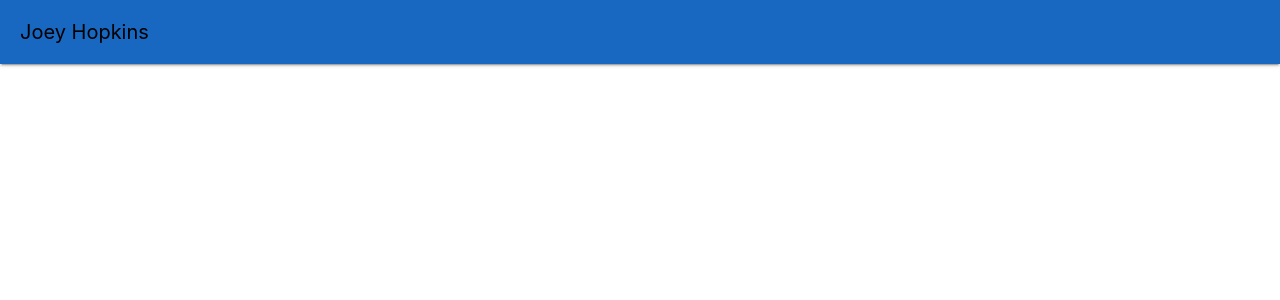
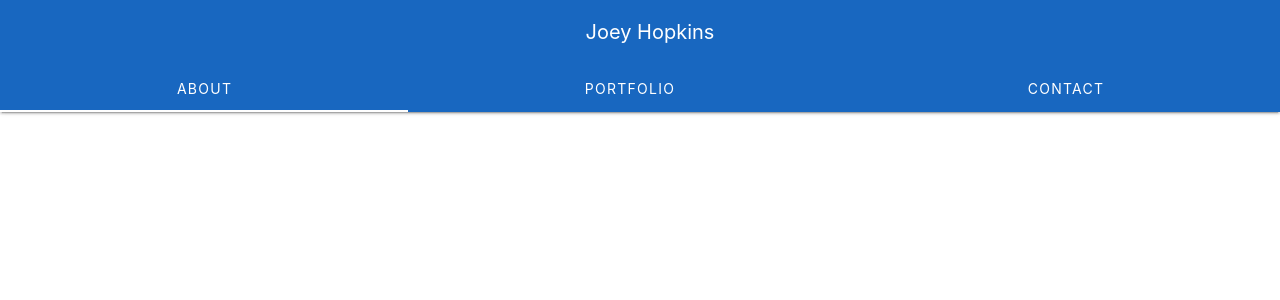
Before and after one commit to JoeyHopkins/MySite, a Vue app in the folder frontend/: page / in a window 1280 px wide. Shown: the top 300 px of the page. Built offline with nearby package versions, Linux system fonts and the light colour scheme.

Commit message:
Did a basic setup of a nav bar for the site

```diff
--- a/frontend/src/layouts/Default.vue
+++ b/frontend/src/layouts/Default.vue
@@ -2,11 +2,42 @@
   <v-app>
     <v-app-bar :elevation="2" color="primary">
       <v-app-bar-title color="black--text" class="title">Joey Hopkins</v-app-bar-title>
+      <template v-slot:extension>
+        <v-tabs
+        v-model="tab"
+        bg-color="transparent"
+        color="basil"
+        grow
+      >
+        <v-tab
+          v-for="item in items"
+          :key="item"
+          :value="item"
+        >
+          {{ item }}
+        </v-tab>
+      </v-tabs>
+      </template>
+
     </v-app-bar>
   </v-app>
 </template>
+<script>
+  export default {
+    data () {
+      return {
+        tab: null,
+        items: [
+          'About', 'Portfolio', 'Contact',
+        ],
+        text: 'Lorem ipsum dolor sit amet, consectetur adipiscing elit, sed do eiusmod tempor incididunt ut labore et dolore magna aliqua. Ut enim ad minim veniam, quis nostrud exercitation ullamco laboris nisi ut aliquip ex ea commodo consequat.',
+      }
+    },
+  }
+</script>
 <style scoped>
 .title {
-  color: black;
+  color: white;
+  text-align: center;
 }
 </style>
```
